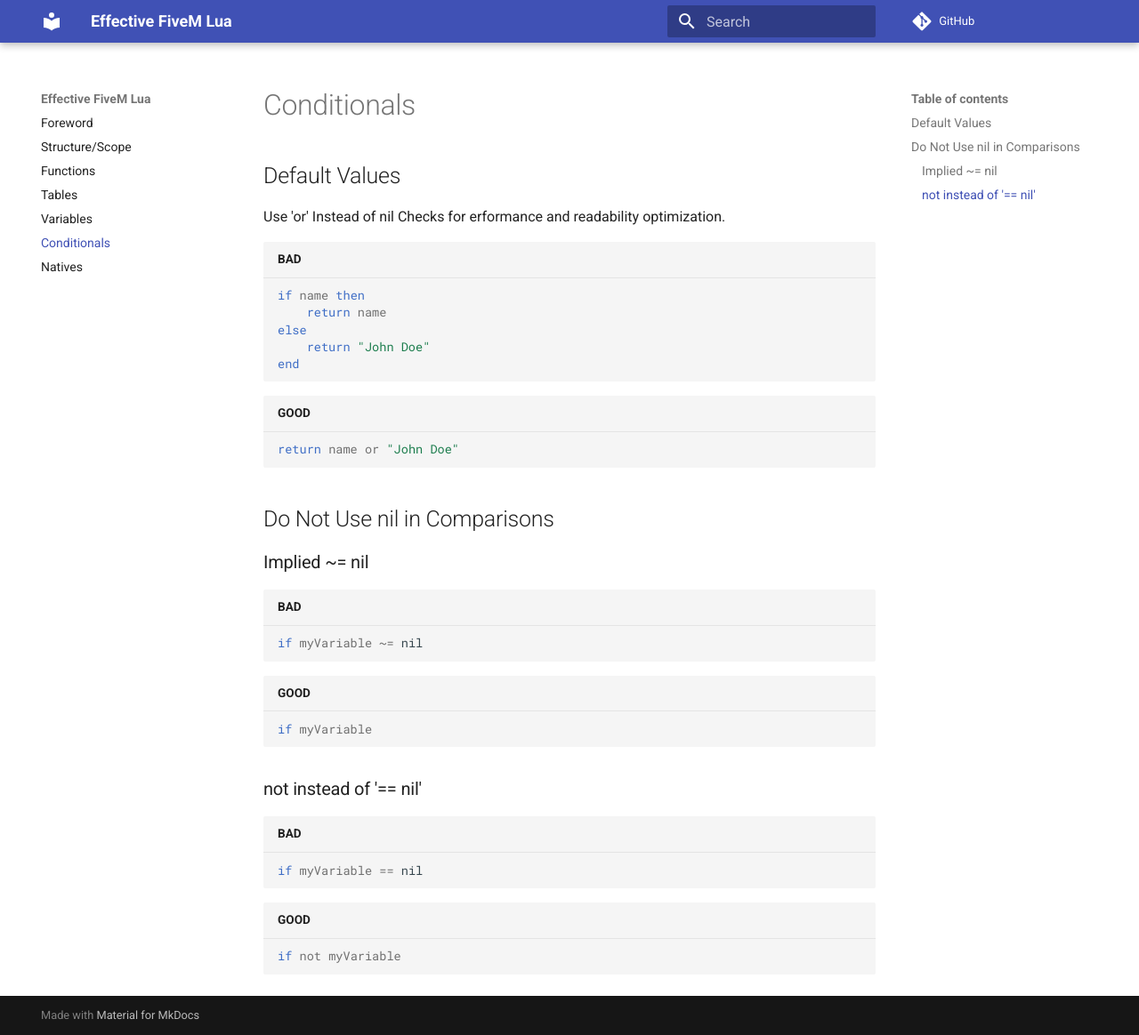
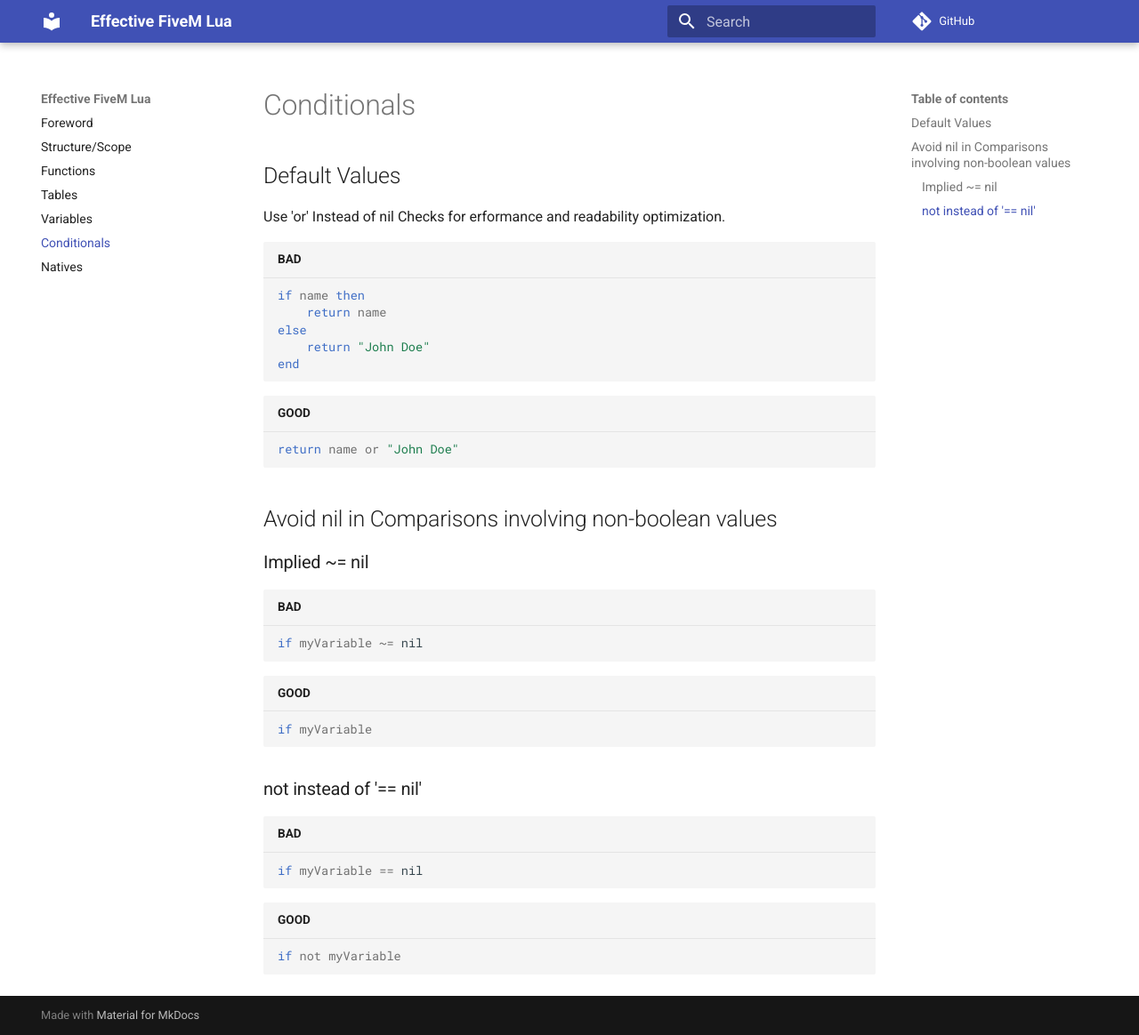
Before and after one commit to Manason/effective-fivem-lua, an MkDocs documentation site: the page built from docs/conditionals.md, in a window 1280 px wide and 1164 px high. Shown: the whole window at 89% size. Built offline with MkDocs 1.6.1 and Material for MkDocs 9.7.7, drawn with Linux system fonts in a browser that asks for light colours; comment, search, counter and statistics services are not loaded.

Commit message:
limited scope of implied nil checks to non-boolean values only

````diff
--- a/docs/conditionals.md
+++ b/docs/conditionals.md
@@ -13,7 +13,7 @@ end
 return name or "John Doe"
 ```
 
-## Do Not Use nil in Comparisons
+## Avoid nil in Comparisons involving non-boolean values
 
 ### Implied ~= nil
 ```lua title="BAD"
````
Also changed, not shown: 1 other file.
